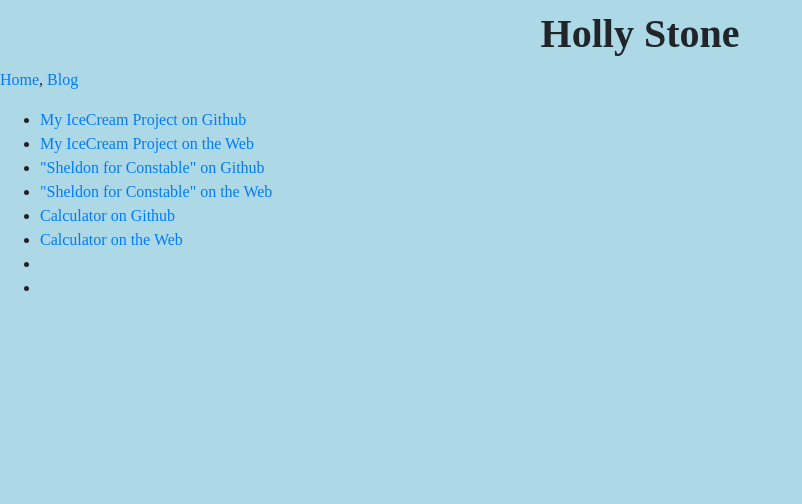
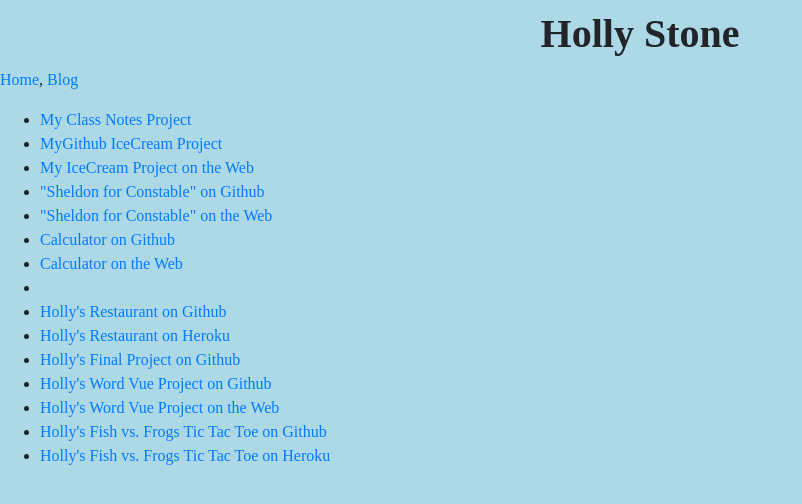
Before and after one commit to hstone102/hstone102.github.io, a Jekyll site: the page built from works/index.html, in a window 1280 px wide. Shown: the top 504 px of the page, without its empty margins (0-802 px from the left). Built offline with Jekyll 4.4.1, drawn with Linux system fonts in a browser that asks for light colours.

Commit message:
added more links

```diff
--- a/works/index.html
+++ b/works/index.html
@@ -4,11 +4,18 @@
 ---
 
     <ul>
-        <li><a href="https://github.com/hstone102/IceCream">My IceCream Project on Github</a></li>
-        <li><a href="https://hstone102.github.io/IceCream/">My IceCream Project on the Web</a></li>
-        <li><a href="https://github.com/hstone102/SheldonForConstable">"Sheldon for Constable" on Github</a></li>
-        <li><a href="https://hstone102.github.io/SheldonForConstable/">"Sheldon for Constable" on the Web</a></li>
-        <li><a href="https://github.com/hstone102/calculator">Calculator on Github</a></li>
-        <li><a href="https://hstone102.github.io/calculator/">Calculator on the Web</a><li>
-        <li></li>
+      <li><a href="https://github.com/hstone102/class-notes">My Class Notes Project</a></li>
+      <li><a href="https://github.com/hstone102/IceCream">MyGithub IceCream Project</a></li>
+      <li><a href="https://hstone102.github.io/IceCream/">My IceCream Project on the Web</a></li>
+      <li><a href="https://github.com/hstone102/SheldonForConstable">"Sheldon for Constable" on Github</a></li>
+      <li><a href="https://hstone102.github.io/SheldonForConstable/">"Sheldon for Constable" on the Web</a></li>
+      <li><a href="https://github.com/hstone102/calculator">Calculator on Github</a></li>
+      <li><a href="https://hstone102.github.io/calculator/">Calculator on the Web</a><li>
+      <li><a href="https://github.com/hstone102/HollysRestaurant">Holly's Restaurant on Github</a></li>
+      <li><a href="https://hollysrestaurant.herokuapp.com/"> Holly's Restaurant on Heroku</a></li>
+      <li><a href="https://github.com/hstone102/finalProject">Holly's Final Project on Github</a></li>
+      <li><a href="https://github.com/hstone102/wordVue">Holly's Word Vue Project on Github</a></li>
+      <li><a href="https://hstone102.github.io/wordVue/">Holly's Word Vue Project on the Web</a></li>
+      <li><a href="https://github.com/hstone102/tictactoe">Holly's Fish vs. Frogs Tic Tac Toe on Github</a></li>
+      <li><a href="https://hollystictactoe.herokuapp.com/">Holly's Fish vs. Frogs Tic Tac Toe on Heroku</a></li>
     </ul>
```
